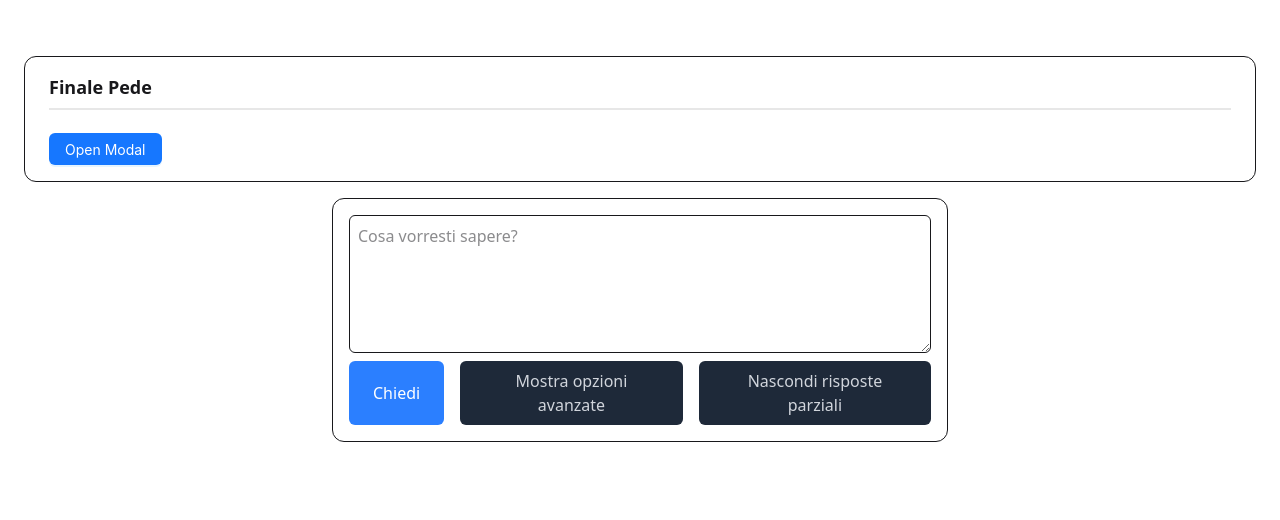
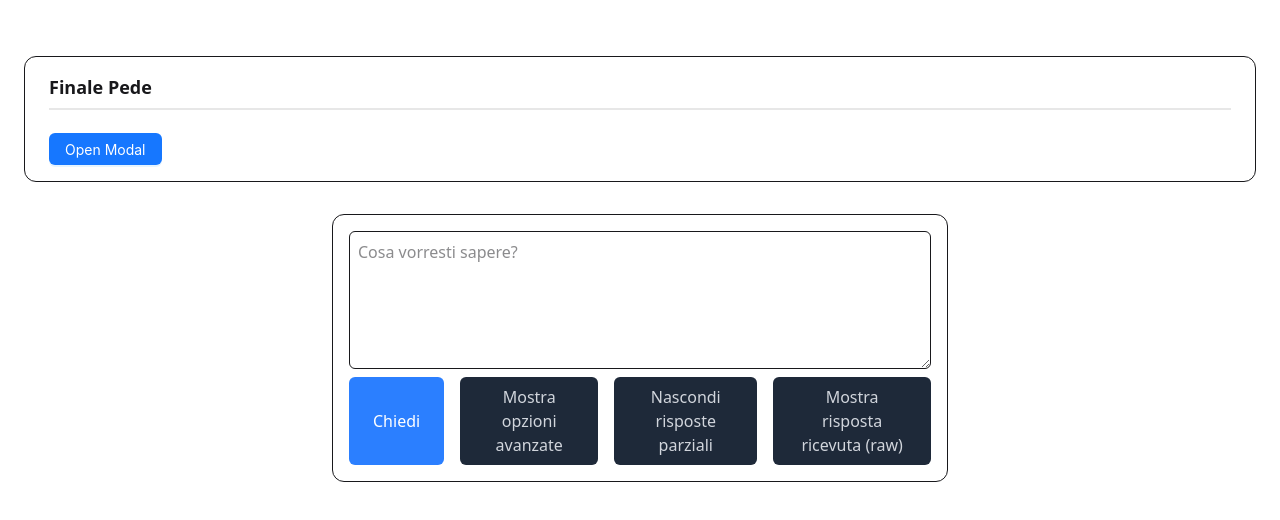
Before and after one commit to NicolaDerocchi22/fedabo-lm, a React (Vite) app: page / in a window 1280 px wide. Shown: the top 520 px of the page. Built offline with nearby package versions, Linux system fonts and the light colour scheme.

Commit message:
Mostra raw

```diff
--- a/src/App.tsx
+++ b/src/App.tsx
@@ -7,14 +7,14 @@ import StreamResponse from './components/StreamResponse';
 
 function App() {
   const [response, setResponse] = useState<any>();
-  const [showPartialResponses, setShowPartialResponses] =
-    useState<boolean>(true);
+  const [showPartialResponses, setShowPartialResponses] = useState<boolean>(true);
   const [isLoading, setIsLoading] = useState<boolean>(false);
   const [isFirtsQuestion, setIsFirtsQuestion] = useState<boolean>(true);
   const [streamingResponsesByChunk, setStreamingResponsesByChunk] = useState(
     {}
   );
   const [streamingResponse, setStreamingResponse] = useState('');
+  const [mostraRaw, setMostraRaw] = useState<boolean>(false);
 
   return (
     <>
@@ -23,7 +23,8 @@ function App() {
           showPartialResponses={showPartialResponses}
           streamingResponsesByChunk={streamingResponsesByChunk}
           isLoading={isLoading}
-        />
+          externalResponse={response}
+          mostraRaw={mostraRaw} />
 
         {/* <ResponseSection
           response={response}
@@ -40,6 +41,7 @@ function App() {
           setStreamingResponsesByChunk={setStreamingResponsesByChunk}
           setStreamingResponse={setStreamingResponse}
           isLoading={isLoading}
+          setMostraRaw={setMostraRaw}
         />
       </div>
     </>
--- a/src/components/InputSection.tsx
+++ b/src/components/InputSection.tsx
@@ -16,6 +16,7 @@ const InputSection: React.FC<{
   setStreamingResponse: Dispatch<SetStateAction<string>>;
   showPartialResponses: boolean;
   isLoading: boolean;
+  setMostraRaw: React.Dispatch<React.SetStateAction<boolean>>
 }> = ({
   setResponse,
   setIsLoading,
@@ -25,6 +26,7 @@ const InputSection: React.FC<{
   setStreamingResponsesByChunk,
   setStreamingResponse,
   isLoading,
+  setMostraRaw
 }) => {
     const defaultReq: IRequest = {
       question: '',
@@ -46,6 +48,7 @@ const InputSection: React.FC<{
       stream: true,
     };
 
+    const [mostraRawLocal, setMostraRawLocal] = useState<boolean>(false);
     const [req, setReq] = useState<IRequest>(defaultReq);
     const [showAdvancedOptions, setShowAdvancedOptions] =
       useState<boolean>(false);
@@ -318,8 +321,7 @@ const InputSection: React.FC<{
         </form>
         <div className='flex flex-row gap-4'>
           <button
-          className={`${
-            isLoading ? 'bg-gray-500' : 'bg-blue-500'
+            className={`${isLoading ? 'bg-gray-500' : 'bg-blue-500'
               } text-white px-6 py-2 rounded-md mt-2 cursor-pointer`}
             onClick={handleSubmit}
             disabled={isLoading}
@@ -338,6 +340,12 @@ const InputSection: React.FC<{
           >
             {`${!showPartialResponses ? 'Mostra' : 'Nascondi'} risposte parziali`}
           </button>
+          <button
+            className='bg-gray-800 text-gray-300 px-6 py-2 rounded-md mt-2 cursor-pointer hover:bg-gray-700'
+            onClick={() => { setMostraRaw(a => { setMostraRawLocal(!a); return !a }) }}
+          >
+            {`${!mostraRawLocal ? 'Mostra' : 'Nascondi'} risposta ricevuta (raw)`}
+          </button>
         </div>
       </div>
     );
--- a/src/components/StreamResponse.tsx
+++ b/src/components/StreamResponse.tsx
@@ -9,7 +9,9 @@ const StreamResponse: React.FC<{
   showPartialResponses: boolean;
   streamingResponsesByChunk: any;
   isLoading: boolean;
-}> = ({ showPartialResponses, streamingResponsesByChunk, isLoading }) => {
+  externalResponse: any;
+  mostraRaw: boolean;
+}> = ({ showPartialResponses, streamingResponsesByChunk, isLoading, externalResponse, mostraRaw }) => {
   const [finalResponse, setFinalResponse] = useState<(string | undefined)[]>([]);
   const [isModalOpen, setIsModalOpen] = useState(false);
 
@@ -25,6 +27,10 @@ const StreamResponse: React.FC<{
       })
     );
   }, [streamingResponsesByChunk]);
+
+  useEffect(() => {
+  }, [externalResponse, mostraRaw]);
+
   const ids = ['1', '2', '3'];
 
 
@@ -96,6 +102,22 @@ const StreamResponse: React.FC<{
           }
           isLoading={isLoading} />
       </div>
+      <div>
+        {mostraRaw && <ResponseBoxElementNotText
+          element={
+            (() => {
+              return <>
+                <p className='text-lg font-semibold'>Raw fake "JSON"</p>
+                <div className='divider mt-0' />
+                <div>
+                  <p className='whitespace-pre-line'>{JSON.stringify(externalResponse, null, 3)}</p>
+                </div>
+              </>
+            })()
+          }
+          isLoading={isLoading} />
+        }
+      </div>
 
       <Modal
         title={titoloModale.current}
```
Lines whose indentation alone changed are shown as unchanged.
